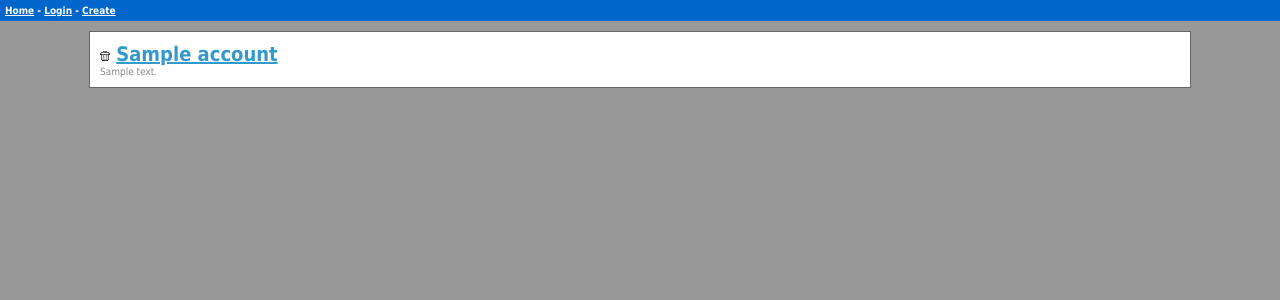
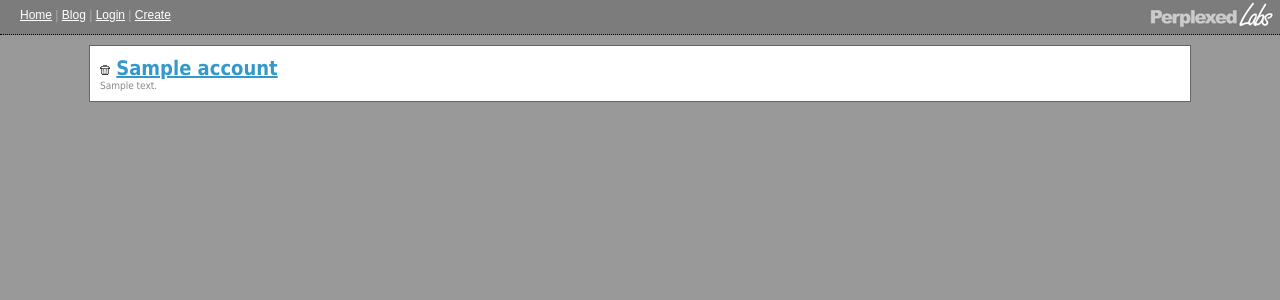
Before and after one commit to mreiferson/tasklance, a Django app: template apps/projman/templates/overview.html in a window 1280 px wide. Shown: the top 300 px of the page. Run offline with Django 3.2, Linux system fonts and the light colour scheme; the template is opened without the code that fills it: most values are stand-ins (such as "Sample title", 1, 10 or a date in 2020); parts of the project's set-up code (start-up, migrations or seed data) failed here and were passed over.

Commit message:
modified to plabs template
git-svn-id: https://svn.vrenesis.com/tasklance/trunk@3376 e4e18489-d04f-4dbd-bd3b-2e29156f5e3f

```diff
--- a/site_media/css/default.css
+++ b/site_media/css/default.css
@@ -36,10 +36,24 @@ a:hover {
 }
 
 #header {
-	padding: 5px;
-	font-weight: bold;
-	background: #06c;
-	color: #fff;
+	background: #7c7c7c;
+	height: 34px;
+	border-bottom: 1px dotted #000;
+	color: #aaa;
+	font-family: Arial;
+	font-size: 12px;
+	padding: 0 5px 0 20px;
+	margin-bottom: 10px;
+}
+
+#header #left {
+	float: left;
+	display: block;
+	padding-top: 8px;
+}
+
+#header #right {
+	float: right;
 }
 
 #header a:link, #header a:visited, #header a:active {
--- a/site_media/js/default.js
+++ b/site_media/js/default.js
@@ -22,7 +22,7 @@ var sortableOptions = {
 			}
 		};
 
-var editableOptions_description = { 'submit': 'Update', 'cancel': 'Cancel', 'editClass': 'descriptionEdit', 'onSubmit': function(content) {
+var editableOptions_description = { 'editBy': 'dblclick', 'submit': 'Update', 'cancel': 'Cancel', 'editClass': 'descriptionEdit', 'onSubmit': function(content) {
 			if(content.current != content.previous) {
 				var parent = $(this).parent();
 				var type = parent.attr('class');
--- a/templates/base.html
+++ b/templates/base.html
@@ -10,15 +10,13 @@
 	<link rel="stylesheet" type="text/css" href="/site_media/css/default.css">
 </head>
 <body>
-	<div id="header" style="margin-bottom: 10px;">
-		<a href="/">Home</a> -
-		{% if request.user.is_authenticated %}
-		<a href="/logout">Logout</a> -
-		<a href="/pm/overview">Overview</a>
-		{% else %}
-		<a href="/login">Login</a> -
-		<a href="/pm/create">Create</a>
-		{% endif %}
+	<div id="header">
+		<div id="left">
+			<a href="/">Home</a> | <a href="http://blog.perplexedlabs.com/">Blog</a> | {% if request.user.is_authenticated %}<a href="/logout">Logout</a> | <a href="/pm/overview">Overview</a>{% else %}<a href="/login">Login</a> | <a href="/pm/create">Create</a>{% endif %}
+		</div>
+		<div id="right">
+			<img src="/site_media/images/plabs_logo.gif" alt="Perplexed Labs, Inc."/>
+		</div>
 	</div>
 	<div id="content">
 		{% block content %}{% endblock %}
```
Also changed, not shown: site_media/images/plabs_logo.gif (added).
